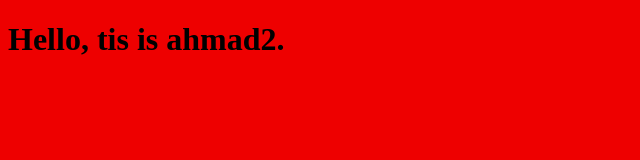
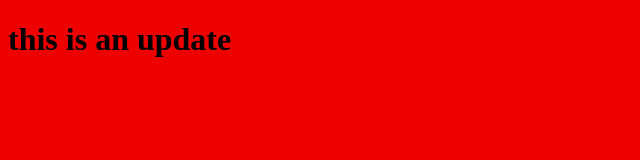
Before and after one commit to DIABLO-96/myproject, a plain HTML site: page index.html in a window 1280 px wide. Shown: the whole page, without its empty margins (0-640 px from the left). Drawn offline with Linux system fonts and the light colour scheme.

Commit message:
edit the html file

```diff
--- a/index.html
+++ b/index.html
@@ -8,7 +8,7 @@
     <link rel="stylesheet" href="style.css">
 </head>
 <body>
-    <h1>Hello, tis is ahmad2.</h1>
+    <h1> this is an update</h1>
     <script src="app.js"></script>
 </body>
 </html>
```
